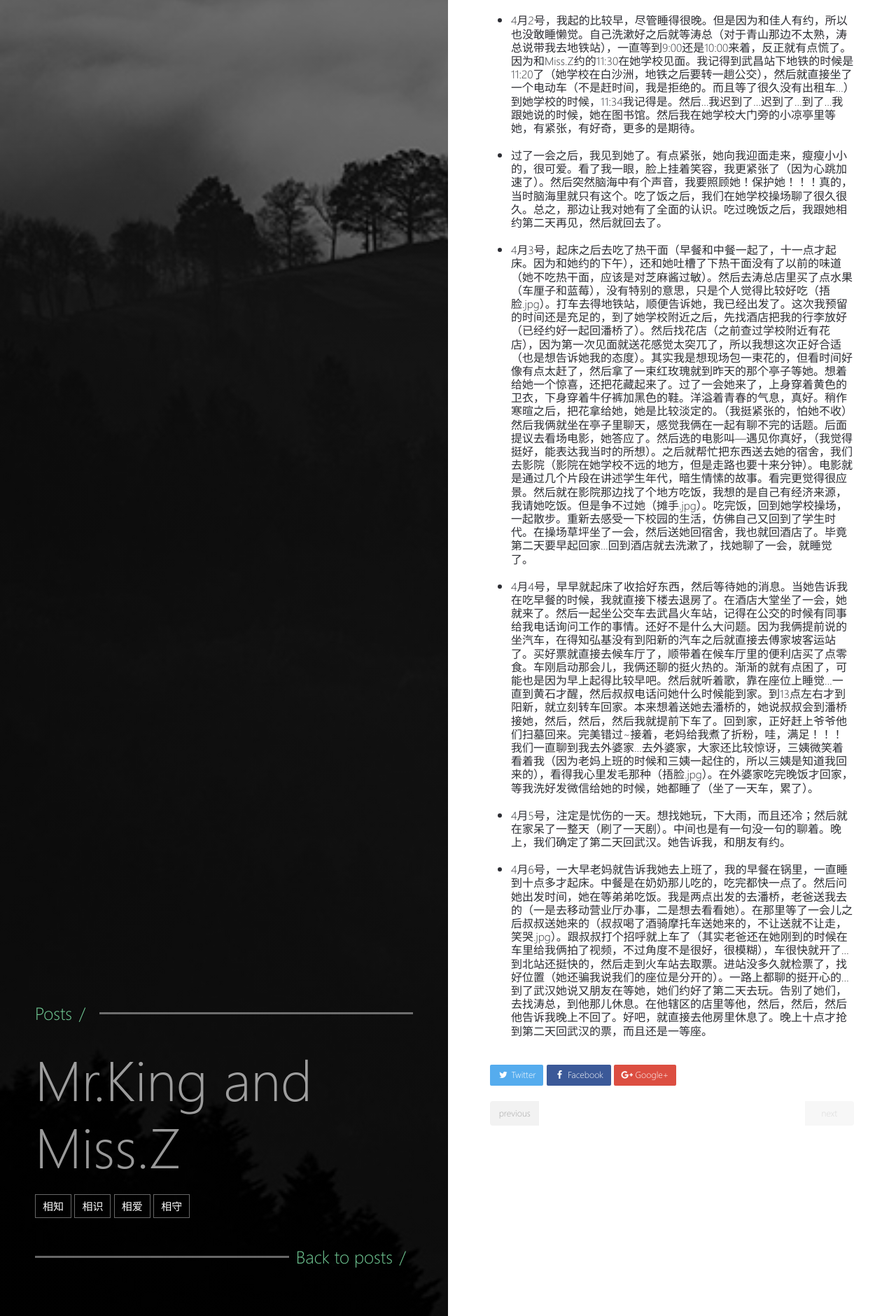
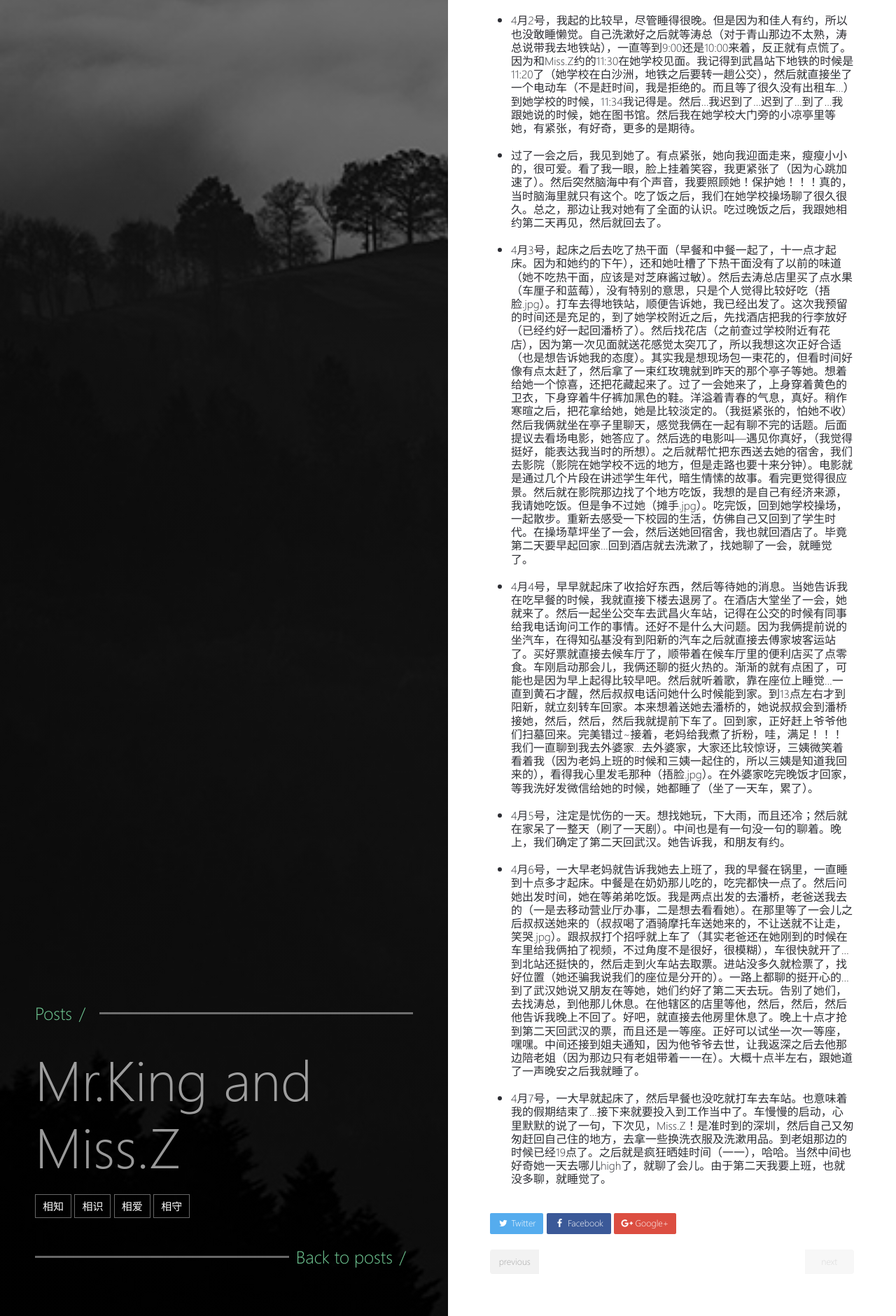
Before and after one commit to daoyking/daoyking.github.io, a Jekyll site: the page built from _posts/2018-11-12-Story.md, in a window 1280 px wide. Shown: the part 1139-3019 px from the top of the page at 70% size. Built offline with Jekyll 4.4.1, drawn with Linux system fonts in a browser that asks for light colours.

Commit message:
update 20190124-2

```diff
--- a/_posts/2018-11-12-Story.md
+++ b/_posts/2018-11-12-Story.md
@@ -35,4 +35,5 @@ Meeting is the best thing.
 * 4月3号，起床之后去吃了热干面（早餐和中餐一起了，十一点才起床。因为和她约的下午），还和她吐槽了下热干面没有了以前的味道（她不吃热干面，应该是对芝麻酱过敏）。然后去涛总店里买了点水果（车厘子和蓝莓），没有特别的意思，只是个人觉得比较好吃（捂脸.jpg）。打车去得地铁站，顺便告诉她，我已经出发了。这次我预留的时间还是充足的，到了她学校附近之后，先找酒店把我的行李放好（已经约好一起回潘桥了）。然后找花店（之前查过学校附近有花店），因为第一次见面就送花感觉太突兀了，所以我想这次正好合适（也是想告诉她我的态度）。其实我是想现场包一束花的，但看时间好像有点太赶了，然后拿了一束红玫瑰就到昨天的那个亭子等她。想着给她一个惊喜，还把花藏起来了。过了一会她来了，上身穿着黄色的卫衣，下身穿着牛仔裤加黑色的鞋。洋溢着青春的气息，真好。稍作寒暄之后，把花拿给她，她是比较淡定的。（我挺紧张的，怕她不收）然后我俩就坐在亭子里聊天，感觉我俩在一起有聊不完的话题。后面提议去看场电影，她答应了。然后选的电影叫---遇见你真好，（我觉得挺好，能表达我当时的所想）。之后就帮忙把东西送去她的宿舍，我们去影院（影院在她学校不远的地方，但是走路也要十来分钟）。电影就是通过几个片段在讲述学生年代，暗生情愫的故事。看完更觉得很应景。然后就在影院那边找了个地方吃饭，我想的是自己有经济来源，我请她吃饭。但是争不过她（摊手.jpg）。吃完饭，回到她学校操场，一起散步。重新去感受一下校园的生活，仿佛自己又回到了学生时代。在操场草坪坐了一会，然后送她回宿舍，我也就回酒店了。毕竟第二天要早起回家...回到酒店就去洗漱了，找她聊了一会，就睡觉了。
 * 4月4号，早早就起床了收拾好东西，然后等待她的消息。当她告诉我在吃早餐的时候，我就直接下楼去退房了。在酒店大堂坐了一会，她就来了。然后一起坐公交车去武昌火车站，记得在公交的时候有同事给我电话询问工作的事情。还好不是什么大问题。因为我俩提前说的坐汽车，在得知弘基没有到阳新的汽车之后就直接去傅家坡客运站了。买好票就直接去候车厅了，顺带着在候车厅里的便利店买了点零食。车刚启动那会儿，我俩还聊的挺火热的。渐渐的就有点困了，可能也是因为早上起得比较早吧。然后就听着歌，靠在座位上睡觉...一直到黄石才醒，然后叔叔电话问她什么时候能到家。到13点左右才到阳新，就立刻转车回家。本来想着送她去潘桥的，她说叔叔会到潘桥接她，然后，然后，然后我就提前下车了。回到家，正好赶上爷爷他们扫墓回来。完美错过~接着，老妈给我煮了折粉，哇，满足！！！我们一直聊到我去外婆家...去外婆家，大家还比较惊讶，三姨微笑着看着我（因为老妈上班的时候和三姨一起住的，所以三姨是知道我回来的），看得我心里发毛那种（捂脸.jpg）。在外婆家吃完晚饭才回家，等我洗好发微信给她的时候，她都睡了（坐了一天车，累了）。
 * 4月5号，注定是忧伤的一天。想找她玩，下大雨，而且还冷；然后就在家呆了一整天（刷了一天剧）。中间也是有一句没一句的聊着。晚上，我们确定了第二天回武汉。她告诉我，和朋友有约。
-* 4月6号，一大早老妈就告诉我她去上班了，我的早餐在锅里，一直睡到十点多才起床。中餐是在奶奶那儿吃的，吃完都快一点了。然后问她出发时间，她在等弟弟吃饭。我是两点出发的去潘桥，老爸送我去的（一是去移动营业厅办事，二是想去看看她）。在那里等了一会儿之后叔叔送她来的（叔叔喝了酒骑摩托车送她来的，不让送就不让走，笑哭.jpg）。跟叔叔打个招呼就上车了（其实老爸还在她刚到的时候在车里给我俩拍了视频，不过角度不是很好，很模糊），车很快就开了...到北站还挺快的，然后走到火车站去取票。进站没多久就检票了，找好位置（她还骗我说我们的座位是分开的）。一路上都聊的挺开心的...到了武汉她说又朋友在等她，她们约好了第二天去玩。告别了她们，去找涛总，到他那儿休息。在他辖区的店里等他，然后，然后，然后他告诉我晚上不回了。好吧，就直接去他房里休息了。晚上十点才抢到第二天回武汉的票，而且还是一等座。
+* 4月6号，一大早老妈就告诉我她去上班了，我的早餐在锅里，一直睡到十点多才起床。中餐是在奶奶那儿吃的，吃完都快一点了。然后问她出发时间，她在等弟弟吃饭。我是两点出发的去潘桥，老爸送我去的（一是去移动营业厅办事，二是想去看看她）。在那里等了一会儿之后叔叔送她来的（叔叔喝了酒骑摩托车送她来的，不让送就不让走，笑哭.jpg）。跟叔叔打个招呼就上车了（其实老爸还在她刚到的时候在车里给我俩拍了视频，不过角度不是很好，很模糊），车很快就开了...到北站还挺快的，然后走到火车站去取票。进站没多久就检票了，找好位置（她还骗我说我们的座位是分开的）。一路上都聊的挺开心的...到了武汉她说又朋友在等她，她们约好了第二天去玩。告别了她们，去找涛总，到他那儿休息。在他辖区的店里等他，然后，然后，然后他告诉我晚上不回了。好吧，就直接去他房里休息了。晚上十点才抢到第二天回武汉的票，而且还是一等座。正好可以试坐一次一等座，嘿嘿。中间还接到姐夫通知，因为他爷爷去世，让我返深之后去他那边陪老姐（因为那边只有老姐带着一一在）。大概十点半左右，跟她道了一声晚安之后我就睡了。
+* 4月7号，一大早就起床了，然后早餐也没吃就打车去车站。也意味着我的假期结束了...接下来就要投入到工作当中了。车慢慢的启动，心里默默的说了一句，下次见，Miss.Z！是准时到的深圳，然后自己又匆匆赶回自己住的地方，去拿一些换洗衣服及洗漱用品。到老姐那边的时候已经19点了。之后就是疯狂晒娃时间（一一），哈哈。当然中间也好奇她一天去哪儿high了，就聊了会儿。由于第二天我要上班，也就没多聊，就睡觉了。
```
